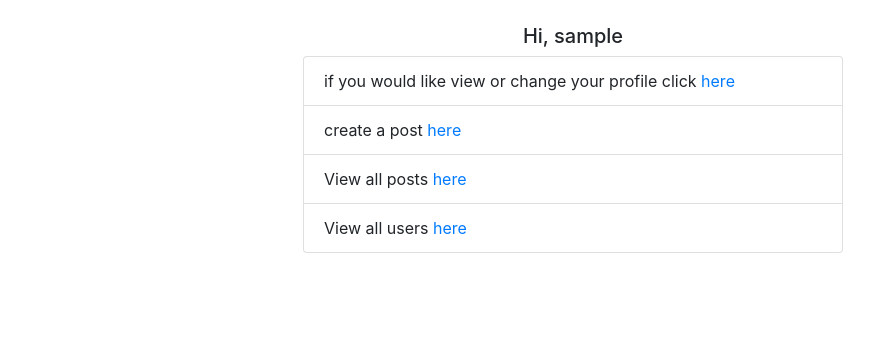
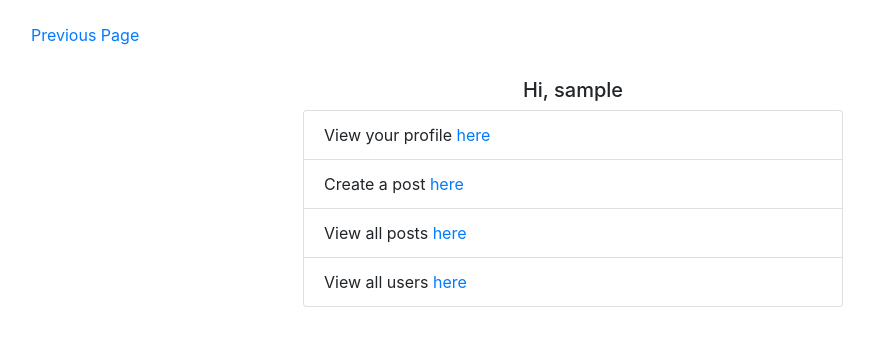
Before and after one commit to adushaj2022/blog, a Django app: template blog/templates/index.html in a window 1280 px wide. Shown: the part 64-410 px from the top of the page, without its empty margins (67-941 px from the left). Run offline with Django 3.2, Linux system fonts and the light colour scheme; the template is opened without the code that fills it, so the values that code supplies are empty; the visitor is signed in with stand-in values (Sample User, id 1); some libraries are stand-ins or nearby versions.

Commit message:
fixed bug on profile page

```diff
--- a/blog/templates/base.html
+++ b/blog/templates/base.html
@@ -43,6 +43,7 @@
     <!-- NavBar -->
     <div class="container">
       {% include 'partials/_navbar.html' %}
+      <input class="mt-3 btn btn-link" type=button value="Previous Page" onClick="javascript:history.go(-1);">
       <div class="row">
         <div class="col-md-6 m-auto">
           {% block content %}{% endblock %}
--- a/blog/templates/index.html
+++ b/blog/templates/index.html
@@ -3,8 +3,8 @@
 {% if user.is_authenticated %}
     <h5 class="mt-4 text-center">Hi, {{ user.username }}</h5>
     <ul class="list-group">
-        <li class="list-group-item">if you would like view or change your profile click <a href="{% url 'profile' user_profile.id %}">here</a></li>
-        <li class="list-group-item">create a post <a href="{% url 'add_post' %}">here</a></li>
+        <li class="list-group-item">View your profile <a href="{% url 'profile' user_profile.id %}">here</a></li>
+        <li class="list-group-item">Create a post <a href="{% url 'add_post' %}">here</a></li>
         <li class="list-group-item">View all posts <a href="{% url 'posts' %}">here</a></li>
         <li class="list-group-item">View all users <a href="{% url 'profiles' %}">here</a></li>
     </ul>
--- a/blog/templates/users/profile.html
+++ b/blog/templates/users/profile.html
@@ -20,6 +20,9 @@
     {% else %}
     <div class="inner-container mt-4">
         <h5 class="text-center"> {{ user.user.username }}</h5>
+        <h6>
+            You have {{ user.num_of_followers }} followers and are following {{ user.num_of_followees }} other users
+        </h6>
         <ul class="list-group">
             <li class="list-group-item"><a href="{% url 'index' %}"> Back to home </a></li>
             <li class="list-group-item"><a href="{% url 'profile' user.id  %}posts"> View my posts</a></li>
```
Also changed, not shown: blog/media/uploads/66-668644_suit-clipart-tux-bow-tie-suit-cartoon.png (added).
